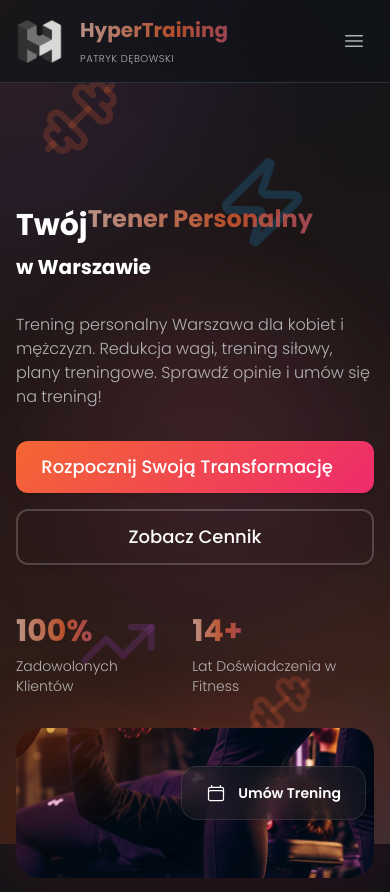
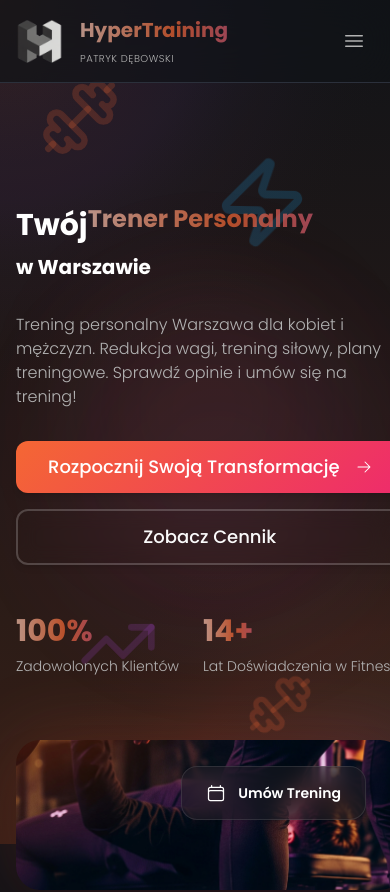
Before and after one commit to Buzka42/hypertraining, a Next.js app: page / in a window 390 px wide. Shown: the top 892 px of the page. Built offline with nearby package versions, Linux system fonts and the light colour scheme.

Commit message:
Try lg:grid-cols-2 instead of md:grid-cols-2 to fix mobile overflow

```diff
--- a/pages/index.tsx
+++ b/pages/index.tsx
@@ -47,8 +47,8 @@ export default function HomePage() {
       {/* Hero Section - Updated to match example site */}
       <section id="home" className="w-full overflow-hidden pt-16">
         <div className="container mx-auto px-4 md:px-6 py-12 md:py-24 max-w-full">
-          <div className="max-w-full">
-            <div className="space-y-8 max-w-full">
+          <div className="grid lg:grid-cols-2 gap-8 md:gap-12 items-center max-w-full">
+            <div className="space-y-8">
               <div>
                 <h1 className="text-3xl md:text-5xl font-bold leading-tight max-w-full overflow-hidden">
                   {t('home.hero.title')}
```
